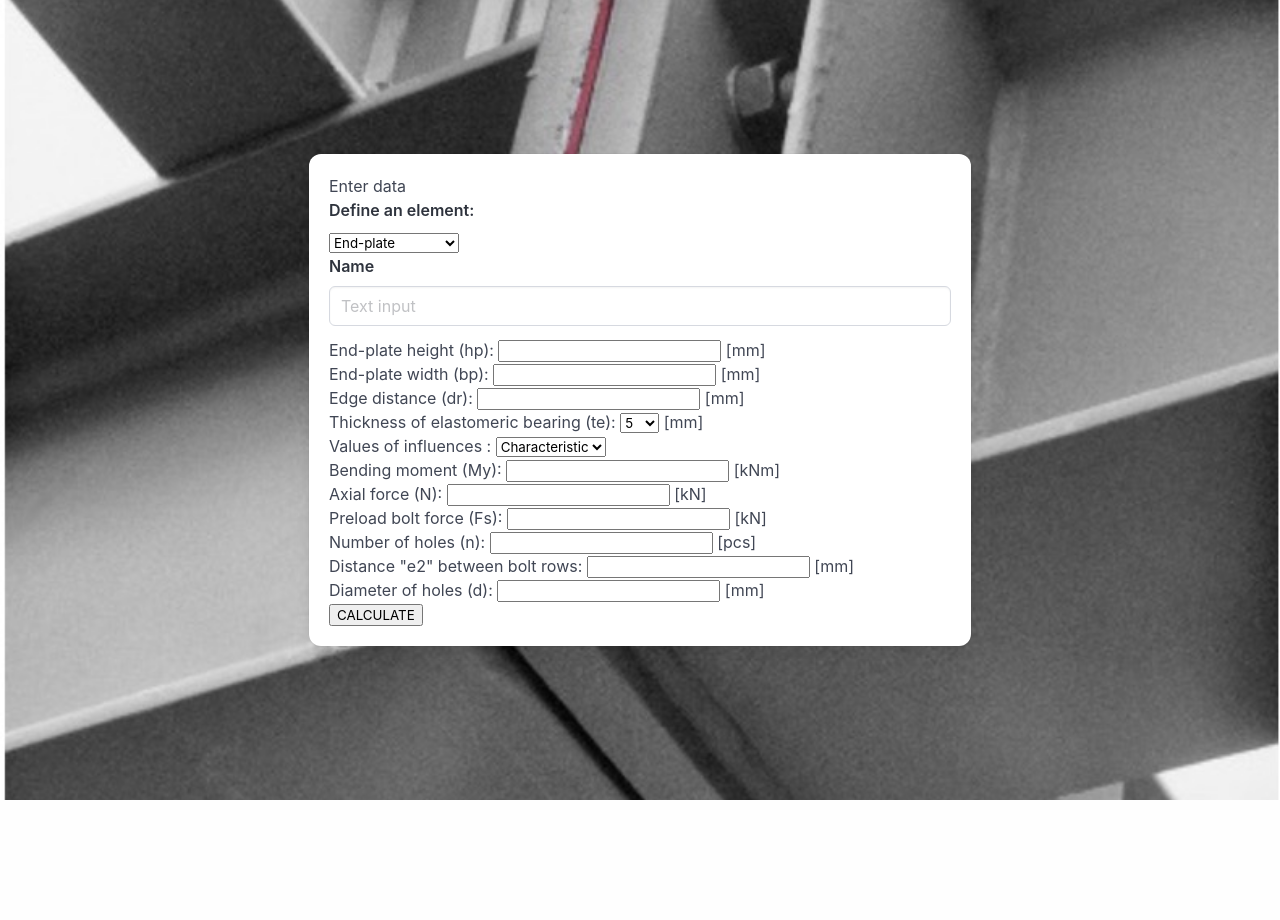
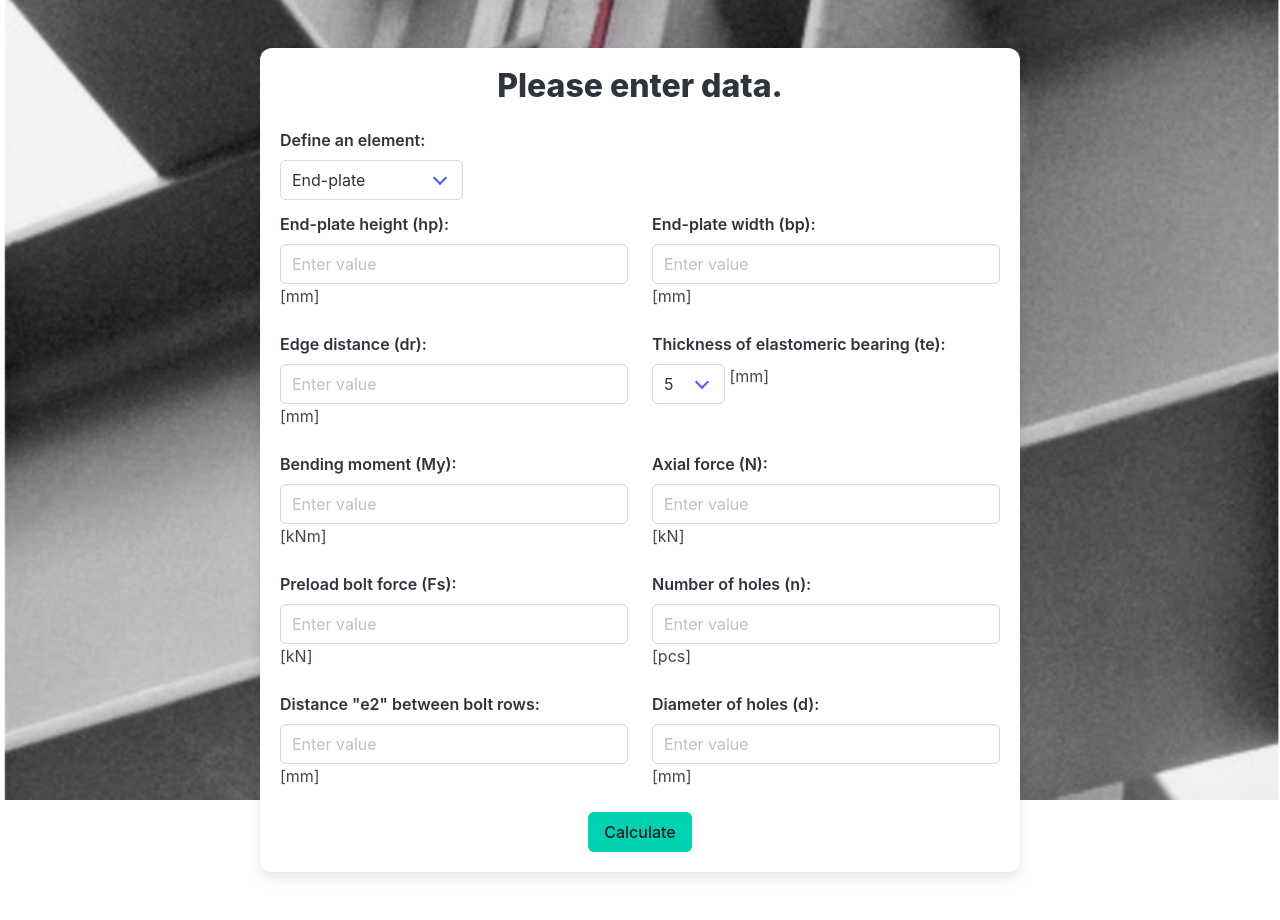
Before and after one commit to mateo139/CICORE_CS50, a Flask app: page /input in a window 1280 px wide. Before the commit the page ends 800 px from the top, so only its background shows below. Run offline with Flask 3, Linux system fonts and the light colour scheme.

Commit message:
refactor

```diff
--- a/templates/form.html
+++ b/templates/form.html
@@ -4,104 +4,143 @@
 <head>
     <meta charset="UTF-8">
     <meta name="viewport" content="width=device-width, initial-scale=1.0">
-    <title>WELCOME!</title>
+    <title>Welcome!</title>
     <link rel="stylesheet" href="https://cdn.jsdelivr.net/npm/bulma@1.0.2/css/bulma.min.css">
     <link rel="stylesheet" href="{{ url_for('static', filename='styles2.css') }}">
 </head>
 
 <body>
     <section class="hero background-image back-photo is-fullheight">
-
         <div class="hero-body">
             <div class="container">
                 <div class="columns is-centered">
-                    <div class="column is-7 is-primary">
+                    <div class="column is-8">
                         <div class="box">
-                            <h1>Enter data</h1>
+                            <h1 class="title has-text-centered">Please enter data.</h1>
+
                             <form action="/calculate" method="POST" id="calculation-form">
-                                <div class="form-group">
+
                                 <div class="field">
-                                        <label class="label">Define an element: </label>
-                                        <p class="control">
+                                    <label class="label">Define an element:</label>
+                                    <div class="control">
+                                        <div class="select">
                                             <select name="choice" id="choice" onchange="toggleInputs()">
                                                 <option value="p">End-plate</option>
                                                 <option value="b">Elastomeric layer</option>
                                             </select>
-                                        </p>
+                                        </div>
                                     </div>
                                 </div>
 
-
+                                <div class="columns is-multiline">
+                                    <div class="column is-6">
                                         <div class="field">
-                                    <label class="label">Name </label>
-                                    <p class="control">
-                                        <input class="input" type="text" placeholder="Text input">
-                                    </p>
+                                            <label class="label">End-plate height (hp):</label>
+                                            <div class="control">
+                                                <input class="input" type="text" name="hp" required
+                                                    placeholder="Enter value"> [mm]
                                             </div>
-
-                                <div id="plate_inputs" class="form-group">
-                                    <label>End-plate height (hp): </label>
-                                    <input type="text" name="hp" required> [mm]<br>
-                                    <label>End-plate width (bp): </label>
-                                    <input type="text" name="bp" required> [mm]<br>
-                                    <label>Edge distance (dr): </label>
-                                    <input type="text" name="dr" required> [mm]<br>
                                         </div>
-
-                                <div id="bearing_inputs" class="form-group" style="display:none;">
-                                    <label>he: </label>
-                                    <input type="text" name="he"> [mm]<br>
-                                    <label>be: </label>
-                                    <input type="text" name="be"> [mm]<br>
                                     </div>
-
-                                <div class="form-group">
-                                    <label>Thickness of elastomeric bearing (te): </label>
+                                    <div class="column is-6">
+                                        <div class="field">
+                                            <label class="label">End-plate width (bp):</label>
+                                            <div class="control">
+                                                <input class="input" type="text" name="bp" required
+                                                    placeholder="Enter value"> [mm]
+                                            </div>
+                                        </div>
+                                    </div>
+                                    <div class="column is-6">
+                                        <div class="field">
+                                            <label class="label">Edge distance (dr):</label>
+                                            <div class="control">
+                                                <input class="input" type="text" name="dr" required
+                                                    placeholder="Enter value"> [mm]
+                                            </div>
+                                        </div>
+                                    </div>
+                                    <div class="column is-6">
+                                        <div class="field">
+                                            <label class="label">Thickness of elastomeric bearing (te):</label>
+                                            <div class="control">
+                                                <div class="select">
                                                     <select name="te" required>
                                                         <option value="5">5</option>
                                                         <option value="10">10</option>
                                                         <option value="15">15</option>
                                                         <option value="20">20</option>
-                                    </select> [mm]<br>
+                                                    </select>
+                                                </div> [mm]
                                             </div>
-
-                                <div class="form-group">
-                                    <label>Values of influences : </label>
-                                    <select name="influence_choice">
-                                        <option value="c">Characteristic</option>
-                                        <option value="d">Design</option>
-                                    </select>
                                         </div>
-
-                                <div class="form-group">
-                                    <label>Bending moment (My): </label>
-                                    <input type="text" name="My"> [kNm]<br>
-                                    <label>Axial force (N): </label>
-                                    <input type="text" name="N"> [kN]<br>
-                                    <label>Preload bolt force (Fs): </label>
-                                    <input type="text" name="Fs"> [kN]<br>
                                     </div>
-
-                                <div class="form-group">
-                                    <label>Number of holes (n): </label>
-                                    <input type="text" name="n" required> [pcs]<br>
-                                    <label>Distance "e2" between bolt rows: </label>
-                                    <input type="text" name="e2" required> [mm]<br>
-                                    <label>Diameter of holes (d): </label>
-                                    <input type="text" name="d" required> [mm]<br>
+                                    <div class="column is-6">
+                                        <div class="field">
+                                            <label class="label">Bending moment (My):</label>
+                                            <div class="control">
+                                                <input class="input" type="text" name="My" placeholder="Enter value">
+                                                [kNm]
                                             </div>
-
-                                <input type="submit" value="CALCULATE" class="btn-submit">
-                            </form>
-
+                                        </div>
+                                    </div>
+                                    <div class="column is-6">
+                                        <div class="field">
+                                            <label class="label">Axial force (N):</label>
+                                            <div class="control">
+                                                <input class="input" type="text" name="N" placeholder="Enter value">
+                                                [kN]
+                                            </div>
+                                        </div>
+                                    </div>
+                                    <div class="column is-6">
+                                        <div class="field">
+                                            <label class="label">Preload bolt force (Fs):</label>
+                                            <div class="control">
+                                                <input class="input" type="text" name="Fs" placeholder="Enter value">
+                                                [kN]
+                                            </div>
+                                        </div>
+                                    </div>
+                                    <div class="column is-6">
+                                        <div class="field">
+                                            <label class="label">Number of holes (n):</label>
+                                            <div class="control">
+                                                <input class="input" type="text" name="n" required
+                                                    placeholder="Enter value"> [pcs]
+                                            </div>
+                                        </div>
+                                    </div>
+                                    <div class="column is-6">
+                                        <div class="field">
+                                            <label class="label">Distance "e2" between bolt rows:</label>
+                                            <div class="control">
+                                                <input class="input" type="text" name="e2" required
+                                                    placeholder="Enter value"> [mm]
+                                            </div>
+                                        </div>
+                                    </div>
+                                    <div class="column is-6">
+                                        <div class="field">
+                                            <label class="label">Diameter of holes (d):</label>
+                                            <div class="control">
+                                                <input class="input" type="text" name="d" required
+                                                    placeholder="Enter value"> [mm]
                                             </div>
                                         </div>
                                     </div>
                                 </div>
 
+                                <div class="field has-text-centered">
+                                    <button type="submit" class="button is-primary">Calculate</button>
+                                </div>
+                            </form>
+                        </div>
+                    </div>
+                </div>
+            </div>
+        </div>
     </section>
-
-
 </body>
 
 </html>
```
Lines whose indentation alone changed are shown as unchanged.
